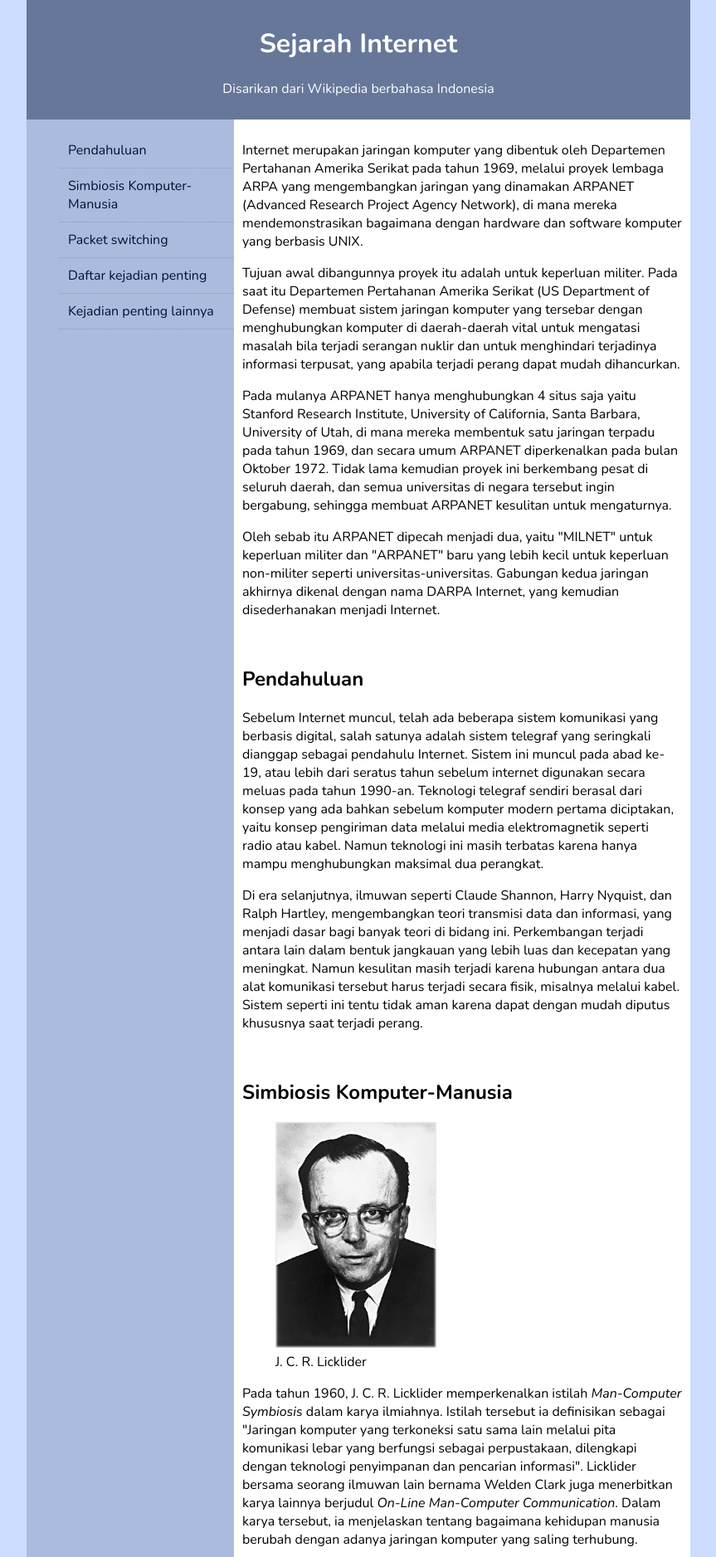
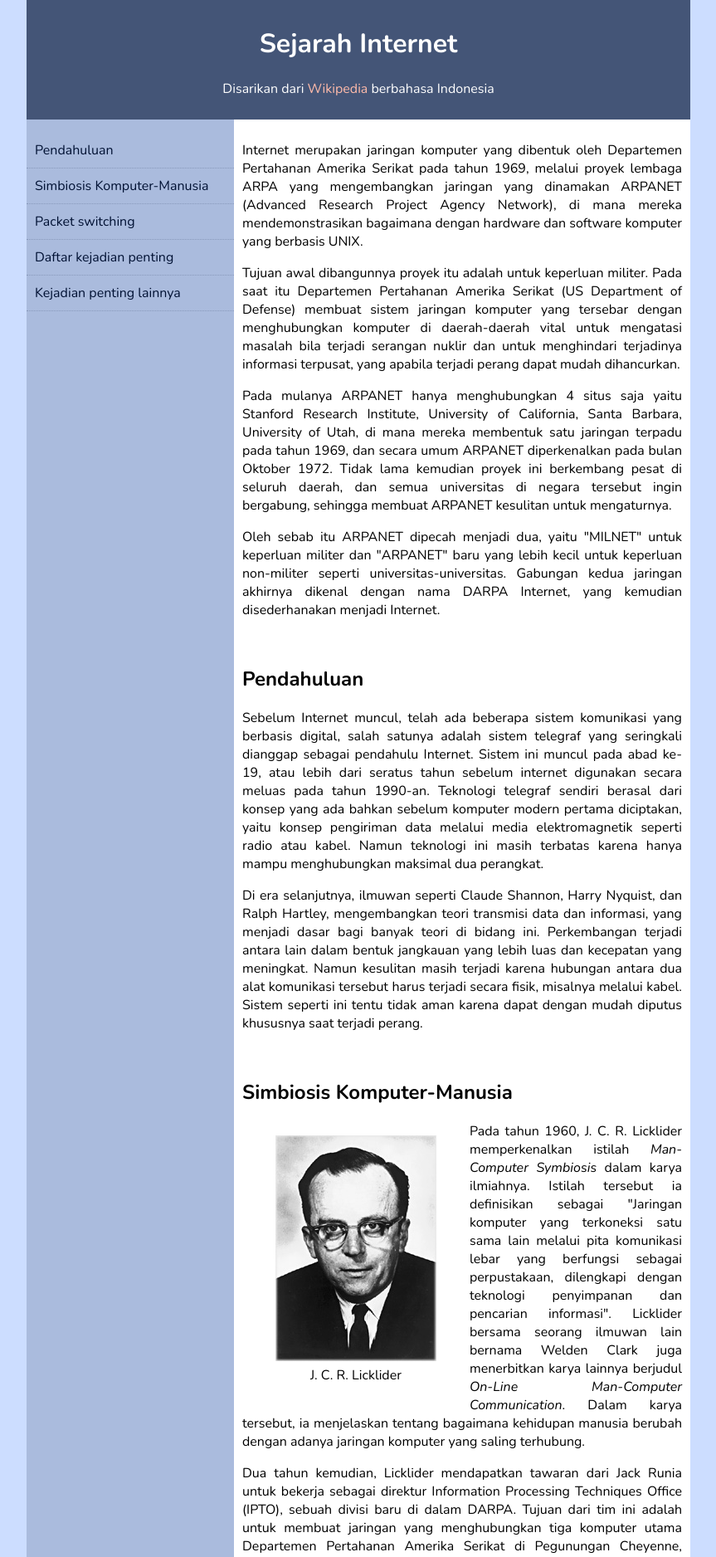
Before and after one commit to CokdePutra/ba233, a PHP site: page /internet.html in a window 1280 px wide. Shown: the top 1876 px of the page at 83% size, without its empty margins (208-1071 px from the left). Run offline with PHP 8.4, Linux system fonts and the light colour scheme.

Commit message:
adding css

```diff
--- a/internet1.css
+++ b/internet1.css
@@ -1,74 +1,81 @@
-@import url("https://fonts.googleapis.com/css2?family=Jura:wght@500&family=Nunito:ital,wght@0,200..1000;1,200..1000&family=Poppins:ital,wght@0,100;0,200;0,300;0,400;0,500;0,600;0,700;0,800;0,900;1,100;1,200;1,300;1,400;1,500;1,600;1,700;1,800;1,900&display=swap");
+@import url("https://fonts.googleapis.com/css2?family=Nunito:ital,wght@0,200..1000;1,200..1000&display=swap");
 
 body {
   background-color: #cdf;
-  font-family: nunito;
+  font-family: Nunito;
   width: 800px;
   margin: auto;
 }
-header {
+
+header,
+footer {
   text-align: center;
-  background-color: #679;
+  background-color: #457;
   color: #fff;
   padding: 10px;
 }
-header a {
+
+header a,
+footer a {
   text-decoration: none;
-  color: #fff;
+  color: #fba;
 }
+
 nav {
-  background-color: #abd;
   width: 250px;
   float: left;
 }
+
+nav ul {
+  list-style: none;
+  padding: 0px;
+}
+
 nav a {
   text-decoration: none;
   color: #013;
   display: block;
   padding: 10px;
-  border-bottom: 1px dotted #89d;
+  border-bottom: 1px dotted #89b;
 }
-nav ul {
-  list-style-type: none;
-}
-nav ul :hover {
-  background-color: yellow;
+
+nav a:hover {
+  background-color: #fba;
   color: #910;
   border-left: 10px solid #910;
 }
+
 article {
   background-color: #abd;
 }
+
+/* anak dari elemen article */
 article > * {
   padding: 10px;
   margin-left: 250px;
   background-color: #fff;
+  text-align: justify;
 }
 
-/* h1 {
-  text-align: center;
+#sec02 figure {
+  float: left;
 }
-header p {
+
+#sec02 figcaption {
   text-align: center;
 }
 
-nav {
-  display: flex;
-}
-a {
-  text-decoration: none;
-  justify-content: space-between;
+#sec04 table {
+  border-collapse: collapse;
 }
 
-.main {
-  display: flex;
-  justify-content: flex-end;
+#sec04 td,
+#sec04 th {
+  border: 1px solid #89b;
+  padding: 10px;
 }
-nav {
-  width: 20%;
-  position: fixed;
-  left: 0;
+
+#sec04 th {
+  background-color: #457;
+  color: #fff;
 }
-article {
-  width: 80%;
-} */
```
